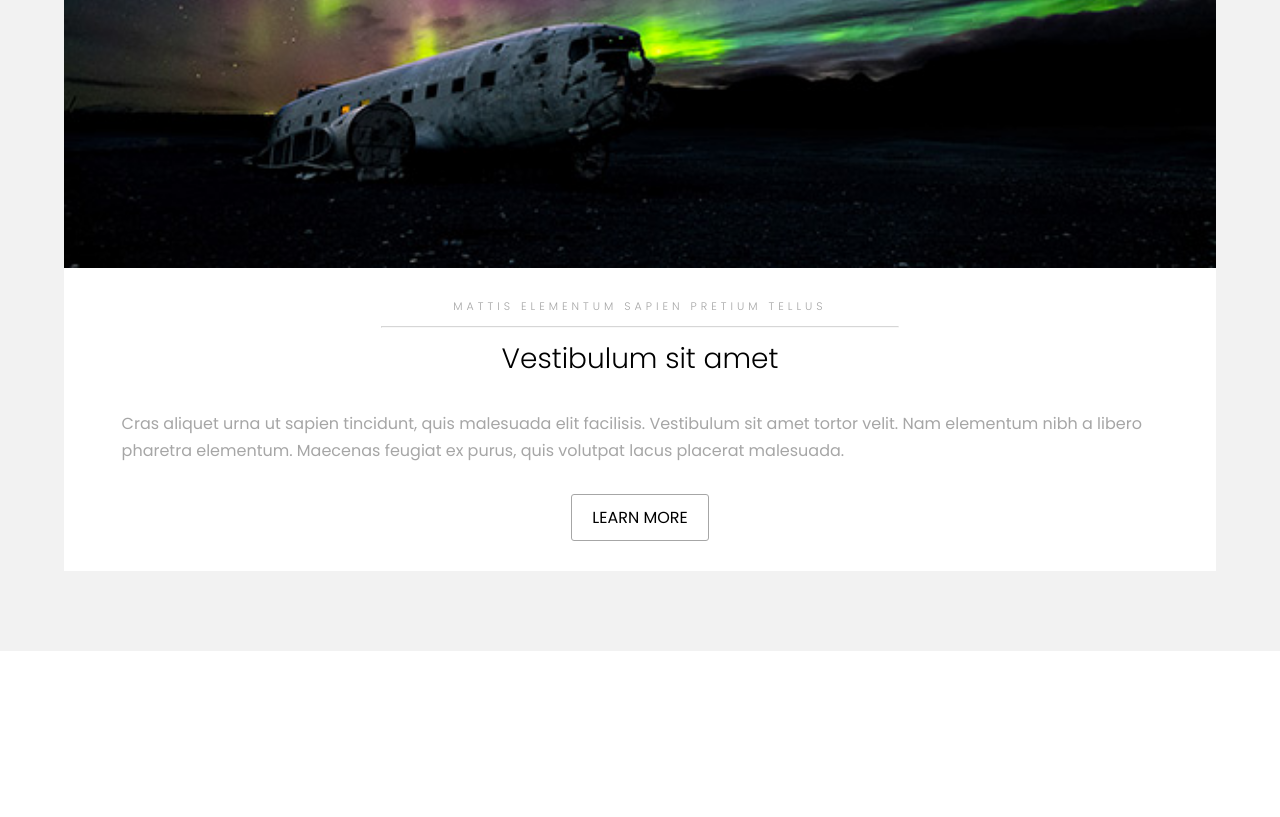
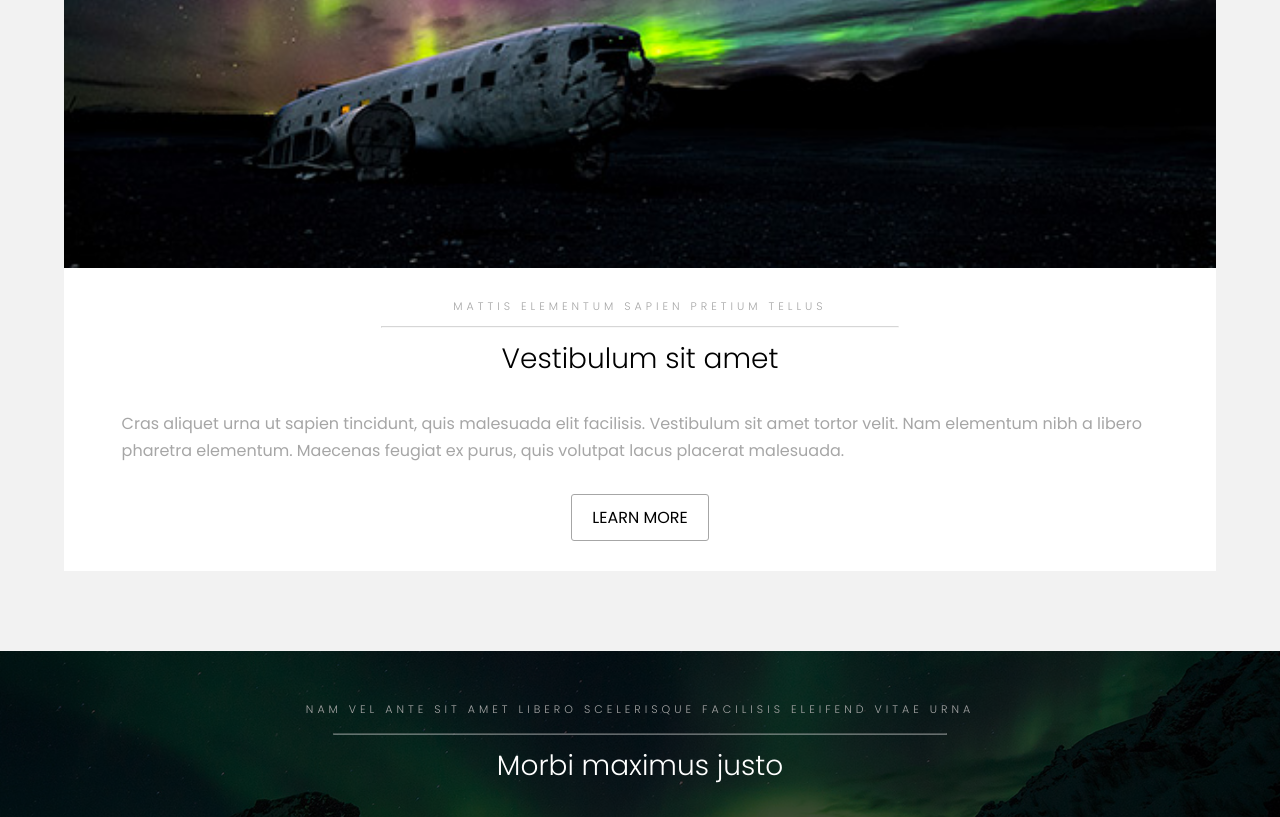
Before and after one commit to leviante/hielo, a website: page dist/index.html in a window 1280 px wide. Shown: the part 1667-2484 px from the top of the page. Before the commit the page ends 2318 px from the top, so only its background shows below. Drawn offline with Linux system fonts and the light colour scheme.

Commit message:
Finished banner

```diff
--- a/scss/mobile-first.scss
+++ b/scss/mobile-first.scss
@@ -13,6 +13,7 @@
     - Header
     - Showcase
     - Learn More
+    - Banner
     -
 
 -----------------------------------
@@ -309,4 +310,57 @@ body {
   }
 }
 
+//Banner
+#banner {
+  position: relative;
+  @include flex-col-align-center;
+  background: url("../img/bg.jpg");
+  background-position: center;
+  background-attachment: scroll;
+  background-size: cover;
+  background-repeat: no-repeat;
+
+  &:after {
+    position: absolute;
+    content: "";
+    top: 0;
+    left: 0;
+    width: 100%;
+    height: 100%;
+    background-color: rgba(0, 0, 0, 0.7);
+    z-index: 1;
+  }
+
+  .banner-text {
+    position: relative;
+    @include flex-col-align-center;
+    font-family: $main-font;
+    color: #a6a6a6;
+    margin: 50px 0px 30px 0px;
+    width: 80%;
+    z-index: 2;
+
+    p {
+      font-weight: 300;
+      font-size: 11px;
+      text-transform: uppercase;
+      letter-spacing: 4px;
+      text-align: center;
+      margin-bottom: 15px;
+    }
+
+    hr {
+      width: 60%;
+      opacity: 0.4;
+      margin-bottom: 10px;
+    }
+
+    h1 {
+      color: $primary-color;
+      font-weight: 300;
+      font-size: 28px;
+    }
+  }
+}
+
 @import "desktop";
```
Also changed, not shown: dist/css/mobile-first.css, dist/img/bg.jpg (added), dist/index.html.
